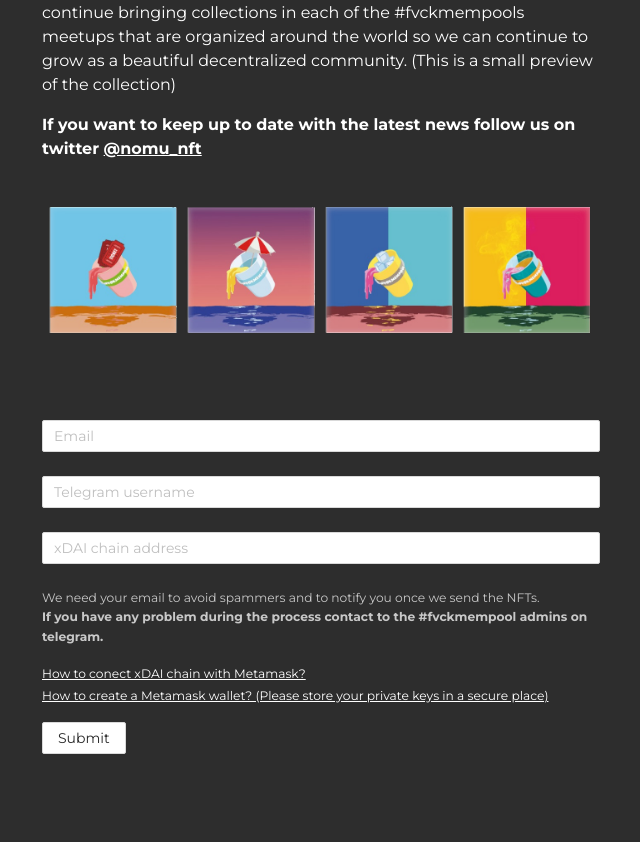
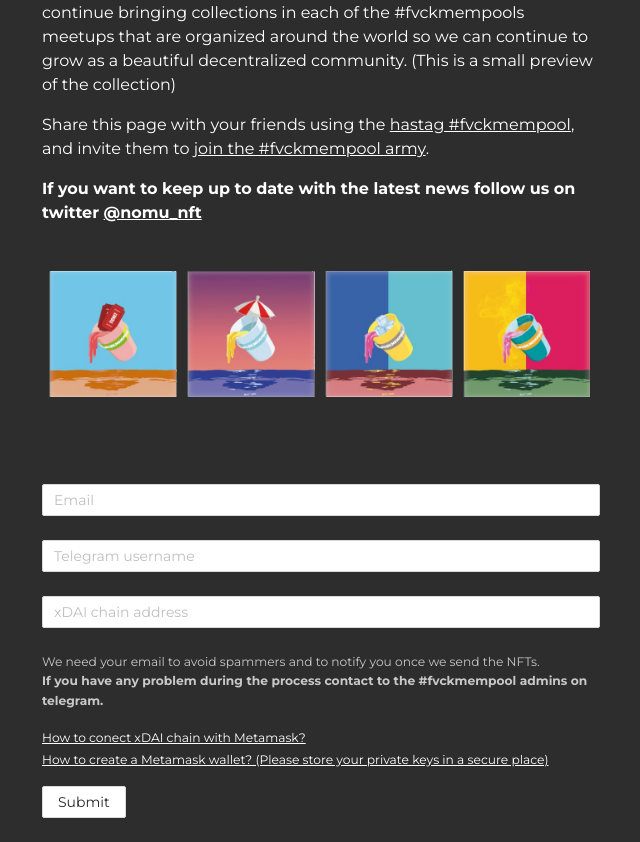
Before and after one commit to fvckmempool/site, a React (Create React App) app: page / in a window 1280 px wide. Shown: the part 889-1731 px from the top of the page, without its empty margins (319-959 px from the left). Before the commit the page ends 1667 px from the top, so only its background shows below. Built offline with nearby package versions, Linux system fonts and the light colour scheme.

Commit message:
Minor change

```diff
--- a/src/App.js
+++ b/src/App.js
@@ -63,6 +63,9 @@ function App() {
           With this collection we want to thank you for everything, and, gift you a memory of the good times we spent together in Lisbon. We hope to continue bringing collections in each of the #fvckmempools meetups that are organized around the world so we can continue to grow as a beautiful decentralized community. (This is a small preview of the collection)
           </p>
           <p>
+            <p>
+            Share this page with your friends using the <a target="_blank" rel="noreferrer" href="https://twitter.com/search?q=%23fvckmempool">hastag #fvckmempool</a>, and invite them to <a target="_blank" rel="noreferrer" href="https://t.me/fvckmempool">join the #fvckmempool army</a>.
+            </p>
             <b>
             If you want to keep up to date with the latest news follow us on twitter <a href="https://twitter.com/nomu_nft">@nomu_nft</a>
             </b>
@@ -92,11 +95,11 @@ function App() {
                   We need your email to avoid spammers and to notify you once we send the NFTs. <br/>
                   <b>If you have any problem during the process contact to the #fvckmempool admins on telegram.</b>
               </p>
-              <a href="https://www.xdaichain.com/for-users/wallets/metamask/metamask-setup#manual-instructions" className=" small text-white">
+              <a target="_blank" rel="noreferrer" href="https://www.xdaichain.com/for-users/wallets/metamask/metamask-setup#manual-instructions" className=" small text-white">
                 How to conect xDAI chain with Metamask?
               </a>
               <div>
-              <a href="https://myterablock.medium.com/how-to-create-or-import-a-metamask-wallet-a551fc2f5a6b" className=" small text-white">
+              <a target="_blank" rel="noreferrer" href="https://myterablock.medium.com/how-to-create-or-import-a-metamask-wallet-a551fc2f5a6b" className=" small text-white">
               How to create a Metamask wallet? (Please store your private keys in a secure place)
               </a>
               </div>
```
